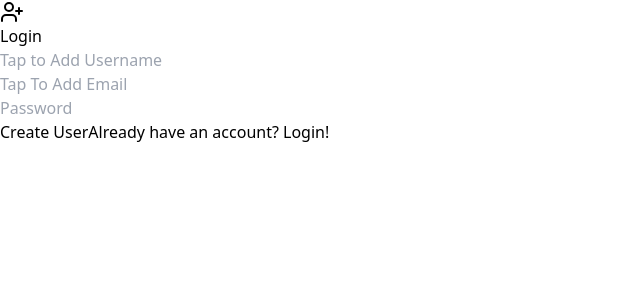
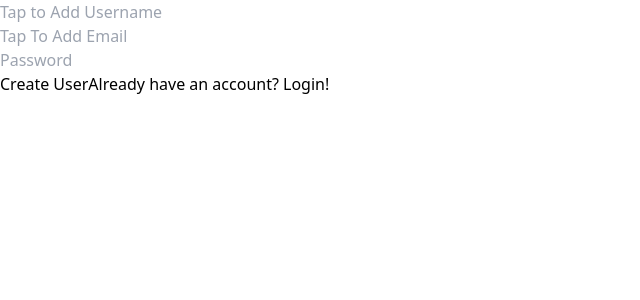
Before and after one commit to Aman-Krishnarth/Typing-Speed-App, a React (Vite) app in the folder frontend/: page /create in a window 1280 px wide. Shown: the top 300 px of the page, without its empty margins (0-640 px from the left). Built offline with nearby package versions, Linux system fonts and the light colour scheme.

Commit message:
Added styling

```diff
--- a/frontend/src/components/Create.jsx
+++ b/frontend/src/components/Create.jsx
@@ -75,12 +75,6 @@ function Create() {
 
   return (
     <div className=" h-lvh flex flex-col">
-      <h1 className="font-bold text-3xl text-center pt-10 flex justify-center items-center ">
-        <UserPlus className="inline-block mr-4  h-full w-[15%] sm:w-[10%] md:w-[7%] xl:w-[5%] text-white" />
-
-        <span className="text-white inline-block text-5xl">Login</span>
-      </h1>
-
       <form className=" w-3/4 m-auto items-stretch rounded-md flex flex-col p-4 gap-2">
         <div className="flex  justify-around items-center p-3 my-4 rounded-xl bg-[#121315]">
           <input
--- a/frontend/src/components/Login.jsx
+++ b/frontend/src/components/Login.jsx
@@ -82,14 +82,9 @@ function Login() {
 
   return (
     <div className=" h-lvh flex flex-col ">
-      <h1 className="font-bold text-3xl text-center pt-10 flex justify-center items-center ">
-        <LogIn className="inline-block mr-4  h-full w-[15%] sm:w-[10%] md:w-[7%] xl:w-[5%] text-white" />
-
-        <span className="text-white inline-block text-5xl">Login</span>
-      </h1>
       <form
         onSubmit={handleFormSubmit}
-        className="w-3/4 m-auto items-stretch rounded-md flex flex-col p-4 gap-2"
+        className="w-3/4 min-h-3/4 m-auto items-stretch rounded-md flex flex-col p-4 gap-2 "
       >
         <div className="flex  justify-around items-center p-3 my-4 rounded-xl bg-[#121315]">
           <input
```
